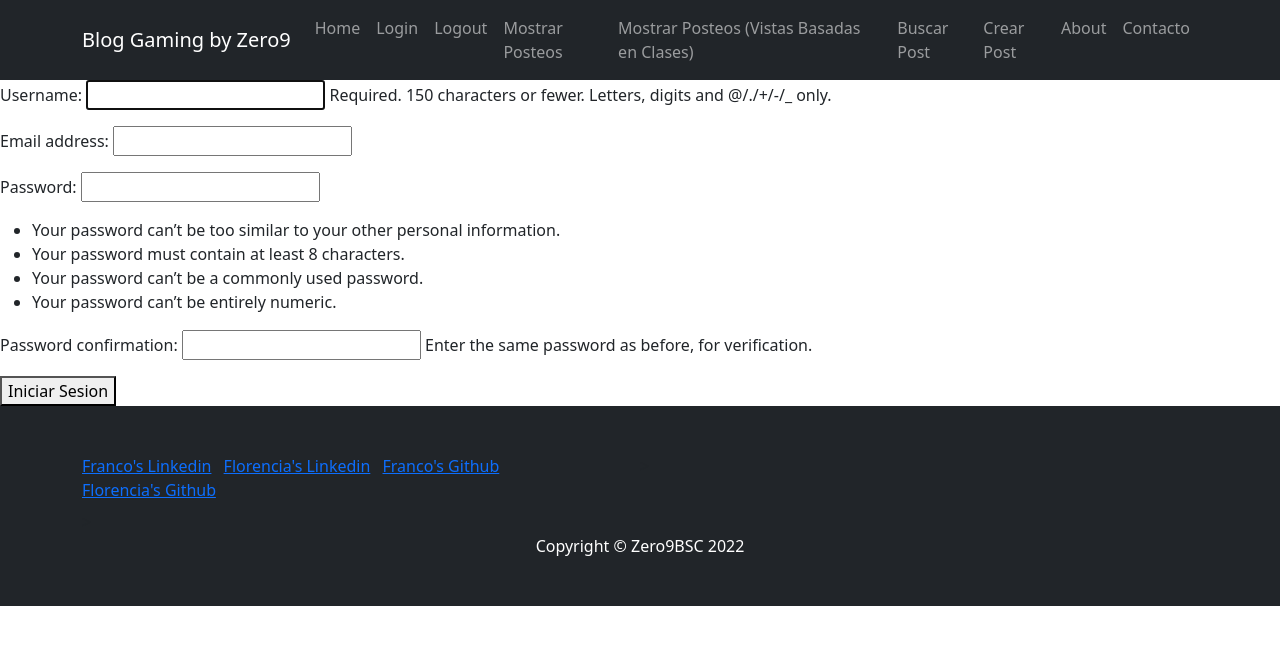
After one commit to Zero9BSC/proyecto_final_django, a Django app: page /signup/ in a window 1280 px wide. The commit adds this page. Shown: the top 645 px of the page. Run offline with Django 4.2, Linux system fonts and the light colour scheme; some libraries are stand-ins or nearby versions.

Commit message:
Login, Logout, url protect

```diff
--- a/my_blog/Home/templates/index.html
+++ b/my_blog/Home/templates/index.html
@@ -20,15 +20,15 @@
                 <button class="navbar-toggler" type="button" data-bs-toggle="collapse" data-bs-target="#navbarSupportedContent" aria-controls="navbarSupportedContent" aria-expanded="false" aria-label="Toggle navigation"><span class="navbar-toggler-icon"></span></button>
                 <div class="collapse navbar-collapse" id="navbarSupportedContent">
                     <ul class="navbar-nav ms-auto mb-2 mb-lg-0">
-                        <li class="nav-item"><a class="nav-link" href={% url 'Home' %}>Home</a></li>
-                        <li class="nav-item"><a class="nav-link" href="#">Login</a></li>
-                        <li class="nav-item"><a class="nav-link" href="#">Sign Up</a></li>
-                        <li class="nav-item"><a class="nav-link" href={% url 'Mostrar Posteos' %}>Mostrar Posteos</a></li>
-                        <li class="nav-item"><a class="nav-link" href={% url 'List' %}>Mostrar Posteos (Vistas Basadas en Clases)</a></li>
-                        <li class="nav-item"><a class="nav-link" href={% url 'Buscar' %}>Buscar Post</a></li>
-                        <li class="nav-item"><a class="nav-link" href={% url 'Crear' %}>Crear Post</a></li>
-                        <li class="nav-item"><a class="nav-link" href={% url 'About' %}>About</a></li>
-                        <li class="nav-item"><a class="nav-link" href={% url 'Contacto' %}>Contacto</a></li>
+                        <li class="nav-item"><a class="nav-link" href="{% url 'Home' %}">Home</a></li>
+                        <li class="nav-item"><a class="nav-link" href="{% url 'Login' %}">Login</a></li>
+                        <li class="nav-item"><a class="nav-link" href="{% url 'Logout' %}">Logout</a></li>
+                        <li class="nav-item"><a class="nav-link" href="{% url 'Mostrar Posteos' %}">Mostrar Posteos</a></li>
+                        <li class="nav-item"><a class="nav-link" href="{% url 'List' %}">Mostrar Posteos (Vistas Basadas en Clases)</a></li>
+                        <li class="nav-item"><a class="nav-link" href="{% url 'Buscar' %}">Buscar Post</a></li>
+                        <li class="nav-item"><a class="nav-link" href="{% url 'Crear' %}">Crear Post</a></li>
+                        <li class="nav-item"><a class="nav-link" href="{% url 'About' %}">About</a></li>
+                        <li class="nav-item"><a class="nav-link" href="{% url 'Contacto' %}">Contacto</a></li>
                     </ul>
                 </div>
             </div>
@@ -39,6 +39,7 @@
             <div class="container">
                 <div class="text-center my-5">
                     <h1 class="fw-bolder">Te damos la bienvenida al Blog Gaming Zone</h1>
+                    <h3>{{mensaje}}</h3>
                     <p class="lead mb-0">Un Blog Gamer para Gamers!</p>
                 </div>
             </div>
@@ -106,7 +107,7 @@
                         </div>
                     </div>
                     <!-- Pagination-->
-                    <nav aria-label="Pagination">
+                    <!--<nav aria-label="Pagination">
                         <hr class="my-0" />
                         <ul class="pagination justify-content-center my-4">
                             <li class="page-item disabled"><a class="page-link" href="#" tabindex="-1" aria-disabled="true">Newer</a></li>
@@ -117,7 +118,7 @@
                             <li class="page-item"><a class="page-link" href="#!">15</a></li>
                             <li class="page-item"><a class="page-link" href="#!">Older</a></li>
                         </ul>
-                    </nav>
+                    </nav>-->
                 </div>
                 <!-- Side widgets-->
                 <div class="col-lg-4">
--- /dev/null
+++ b/my_blog/Home/templates/logout.html
@@ -0,0 +1,5 @@
+<h3>Has cerrado la sesion</h3>
+
+<button>
+    <a href="{% url 'Home' %}">Regresar al Home</a>
+</button>
--- /dev/null
+++ b/my_blog/Home/templates/registro.html
@@ -0,0 +1,18 @@
+{% extends 'index.html' %}
+
+{% load static %}
+
+{% block codigoDinamico %}
+
+<div>
+    <div>
+        <form action="" method="post">{% csrf_token %}
+
+            {{form.as_p}}
+
+            <button type="submit">Iniciar Sesion</button>
+
+        </form>
+    </div>
+</div>
+{% endblock %}
--- a/my_blog/Home/urls.py
+++ b/my_blog/Home/urls.py
@@ -14,7 +14,9 @@ urlpatterns = [
     path('mostrar_posteos/', views.mostrar_posteos, name='Mostrar Posteos'),
     path('eliminar_posteos/<post_id>', views.eliminar_posteos, name='Eliminar Posteos'),
     path('actualizar_posteos/<post_id>', views.actualizar_posteos, name='Actualizar Posteos'),
-    #path('signup/', views.SignUpView.as_view(), name='Sign Up'),
+    path('signup/', views.SignUpView.as_view(), name='Sign Up'),
+    path('login/', views.AdminLoginView.as_view(), name='Login'),
+    path('logout/', views.AdminLogoutView.as_view(), name='Logout'),
     path('post_list/', views.PostList.as_view(), name='List'),
     path('post_detalle/<pk>', views.PostDetailView.as_view(), name='Detail'),
     path('post_confirm_delete/<pk>', views.PostDeleteView.as_view(), name='Delete'),
--- a/my_blog/Home/views.py
+++ b/my_blog/Home/views.py
@@ -3,13 +3,22 @@ from django.http import HttpResponse
 from django.views.generic import ListView
 from django.views.generic.detail import DetailView
 from django.views.generic.edit import CreateView, UpdateView, DeleteView
+
+from django.urls import reverse_lazy
+
+from django.contrib.auth.views import LoginView, LogoutView
+from django.contrib.auth.decorators import login_required # DECORATORS para vistas basadas en Funciones
+from django.contrib.auth.mixins import LoginRequiredMixin # MIXINS para vistas basadas en Clases
+
 from .models import *
 from .forms import CrearPostForm, ContactoForm, SignUpForm
 
 
+# VISTAS BASADAS EN FUNCIONES
 def mostrar_home(request):
     return render (request, "index.html")
 
+@login_required
 def crear_post(request):
     if request.method == "POST":
         formulario = CrearPostForm(request.POST)
@@ -39,13 +48,12 @@ def buscar(request):
             titulo = request.GET["titulo"]
             post = Post.objects.filter(titulo__icontains=titulo)
             if post:
-                print('se encontro el resultado.....supuestamente')
+
                 return render(request, "buscar_post.html", {"post":post, "titulo":titulo})
             else:
-                print('no hay resultado')
+
                 respuesta = "No hay post"
 
-        #    return HttpResponse(respuesta)
                 return render(request, "buscar_post.html", {"respuesta": respuesta})
 
 
@@ -93,7 +101,7 @@ def mostrar_posteos(request):
     context = {'posteos':posteos}
 
     return render(request, 'mostrar_posteos.html', context=context)
-
+@login_required
 def eliminar_posteos(request, post_id):
 
     posteos = Post.objects.get(id=post_id)
@@ -106,7 +114,7 @@ def eliminar_posteos(request, post_id):
 
     return render(request, 'mostrar_posteos.html', context=context)
 
-
+@login_required
 def actualizar_posteos(request, post_id):
 
     post = Post.objects.get(id=post_id)
@@ -134,6 +142,7 @@ def actualizar_posteos(request, post_id):
 
         return render(request, "actualizar_post.html", {"formulario": formulario})
 
+# VISTAS BASADAS EN CLASES
 class PostDetailView(DetailView):
 
     model = Post
@@ -145,19 +154,19 @@ class PostList(ListView):
     model = Post
     template_name = 'Home/post_list.html'
 
-class PostDeleteView(DeleteView):
+class PostDeleteView(LoginRequiredMixin, DeleteView):
 
     model = Post
     success_url = '/post_list' #posible solucion a crear post que no redirecciona bien al index
 
-class PostUpdateView(UpdateView):
+class PostUpdateView(LoginRequiredMixin, UpdateView):
 
     model = Post
     success_url = '/post_list' #posible solucion a crear post que no redirecciona bien al index
     fields = ['titulo', 'sub_titulo', 'fecha', 'texto']
 
 
-class PostCreateView(CreateView):
+class PostCreateView(LoginRequiredMixin, CreateView):
 
     model = Post
     success_url = '/post_list' #posible solucion a crear post que no redirecciona bien al index
@@ -168,9 +177,14 @@ class PostListGaming(ListView):
     template_name = 'Home/post_gaming.html'
 
 
+class SignUpView(CreateView):
 
-#class SignUpView(CreateView):
-#
-#    form_class = SignUpForm
-#    success_url = ''
-#    template_name = 'registro.html'
+    form_class = SignUpForm
+    success_url = reverse_lazy('Home')
+    template_name = 'registro.html'
+
+class AdminLoginView(LoginView):
+    template_name = 'login.html'
+
+class AdminLogoutView(LogoutView):
+    template_name = 'logout.html'
--- a/my_blog/my_blog/settings.py
+++ b/my_blog/my_blog/settings.py
@@ -122,3 +122,7 @@ STATIC_URL = 'static/'
 # https://docs.djangoproject.com/en/4.1/ref/settings/#default-auto-field
 
 DEFAULT_AUTO_FIELD = 'django.db.models.BigAutoField'
+
+
+LOGIN_REDIRECT_URL = 'Home'
+LOGIN_URL = 'Login'
```
Also changed, not shown: my_blog/Home/models.py (+12 -2 lines), my_blog/Home/templates/login.html (added, +14 -0 lines), my_blog/Home/migrations/0003_alter_post_categoria.py (added).
